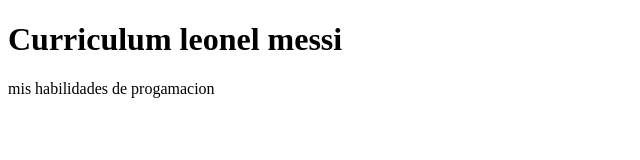
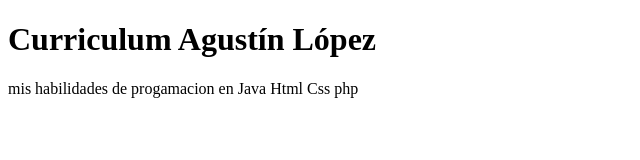
Before and after one commit to lopezfrancoagustin/cv, a plain HTML site: page index.html in a window 1280 px wide. Shown: the whole page, without its empty margins (0-640 px from the left). Drawn offline with Linux system fonts and the light colour scheme.

Commit message:
Update index.html

```diff
--- a/index.html
+++ b/index.html
@@ -5,7 +5,7 @@
 </head>
 <body>
 
-<h1>Curriculum leonel messi</h1>
-<p>mis habilidades de progamacion</p>
+<h1>Curriculum Agustín López</h1>
+<p>mis habilidades de progamacion en Java Html Css php</p>
 </body>
 </html>
```
